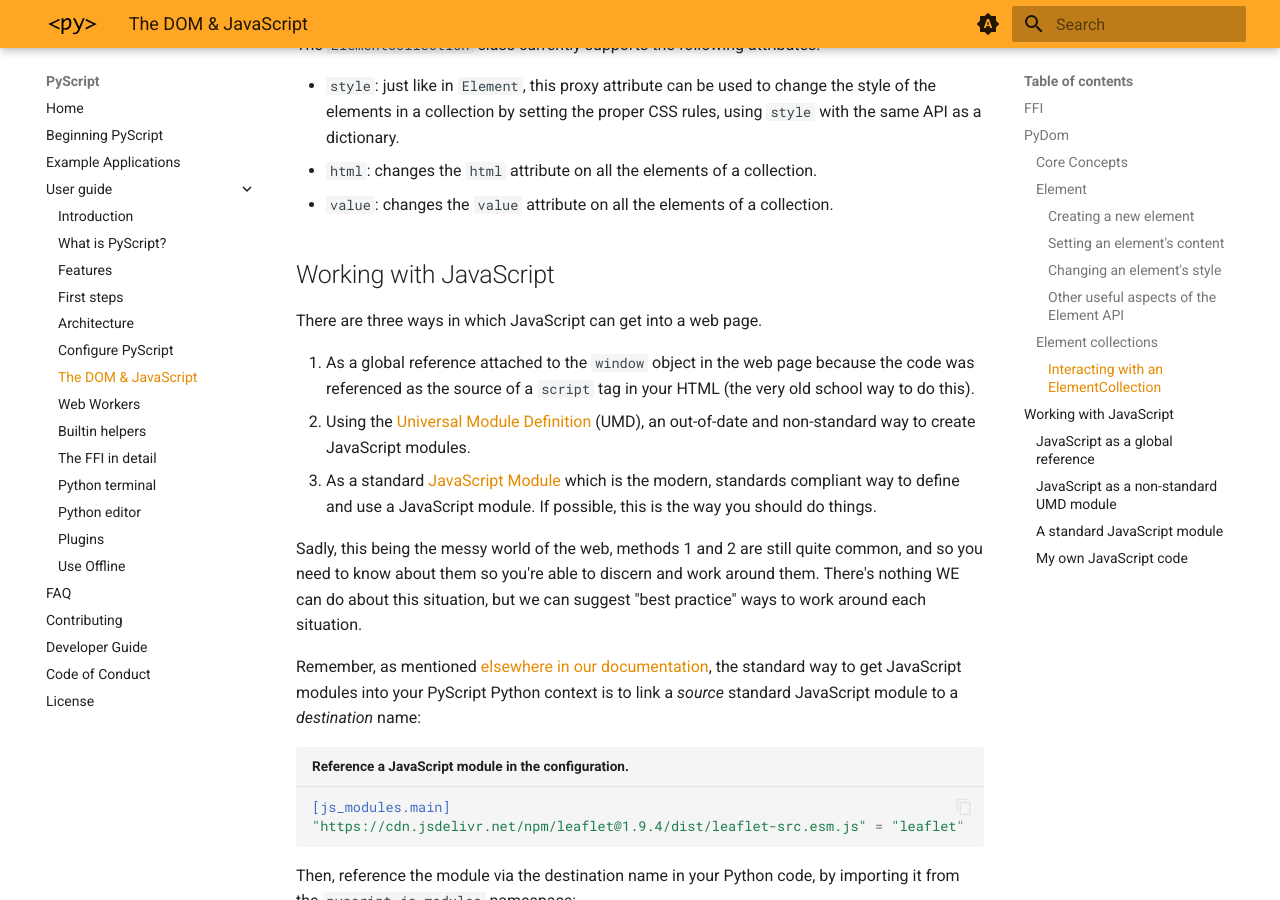
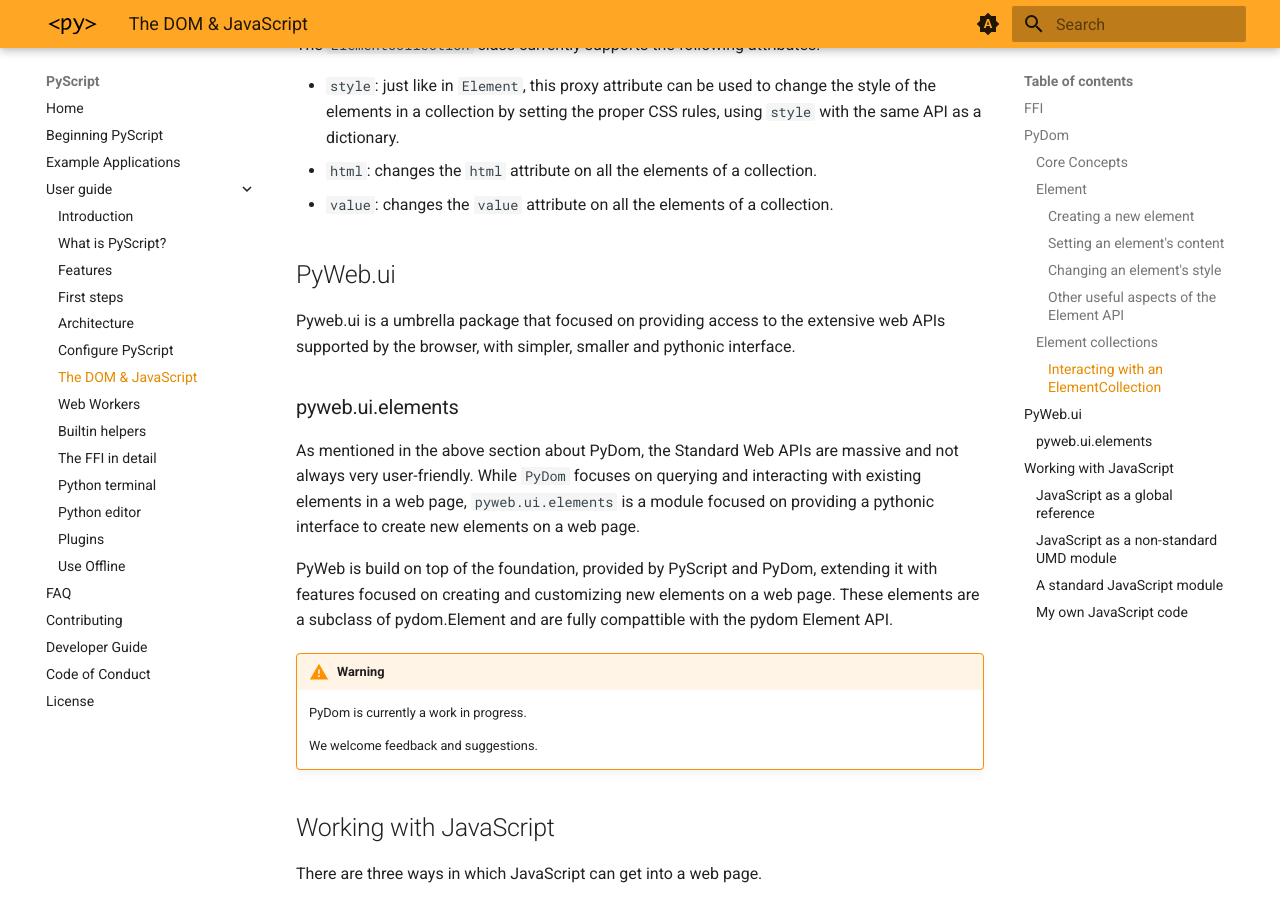
Before and after one commit to pyscript/docs, an MkDocs documentation site: the page built from docs/user-guide/dom.md, in a window 1280 px wide and 900 px high, scrolled down 5126 px. Built offline with MkDocs 1.6.1 and Material for MkDocs 9.7.7, drawn with Linux system fonts in a browser that asks for light colours; the version menu is left out.

Commit message:
add new pyweb.ui.elements section

```diff
--- a/docs/user-guide/dom.md
+++ b/docs/user-guide/dom.md
@@ -272,6 +272,33 @@ The `ElementCollection` class currently supports the following attributes:
 * `html`: changes the `html` attribute on all the elements of a collection.
 * `value`: changes the `value` attribute on all the elements of a collection.
 
+
+## PyWeb.ui
+
+Pyweb.ui is a umbrella package that focused on providing access to the extensive
+web APIs supported by the browser, with simpler, smaller and pythonic interface.
+
+### pyweb.ui.elements
+
+As mentioned in the above section about PyDom, the Standard Web APIs are massive
+and not always very user-friendly. While `PyDom` focuses on querying and interacting
+with existing elements in a web page, `pyweb.ui.elements` is a module focused
+on providing a pythonic interface to create new elements on a web page.
+
+PyWeb is build on top of the foundation, provided by PyScript and PyDom, extending
+it with features focused on creating and customizing new elements on a web page.
+These elements are a subclass of pydom.Element and are fully compattible with the
+pydom Element API.
+
+
+!!! warning
+
+    PyDom is currently a work in progress.
+
+    We welcome feedback and suggestions.
+
+
+
 ## Working with JavaScript
 
 There are three ways in which JavaScript can get into a web page.
```
